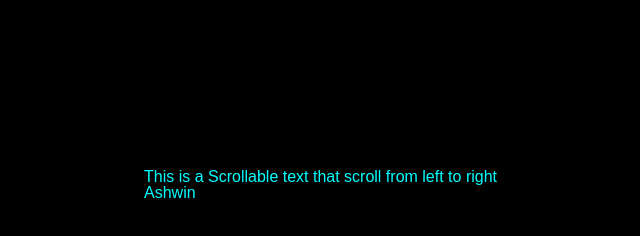
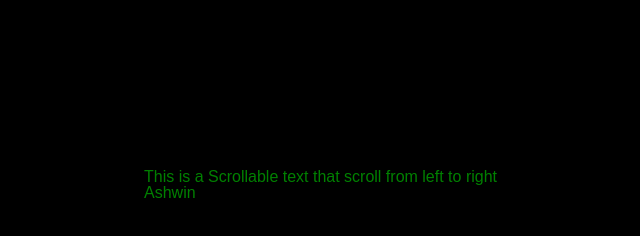
Before and after one commit to ash43win/scrollblinking, a plain HTML site: page index.html in a window 1280 px wide. Shown: the whole page, without its empty margins (24-664 px from the left). Drawn offline with Linux system fonts and the light colour scheme.

Commit message:
Update index.html

```diff
--- a/index.html
+++ b/index.html
@@ -9,7 +9,6 @@
           display: flex;
           font-family: Arial, Helvetica, sans-serif;
           color: green;
-          color: aqua;
           margin: 5vh;
           padding: 10%;
           overflow: hidden;
```
